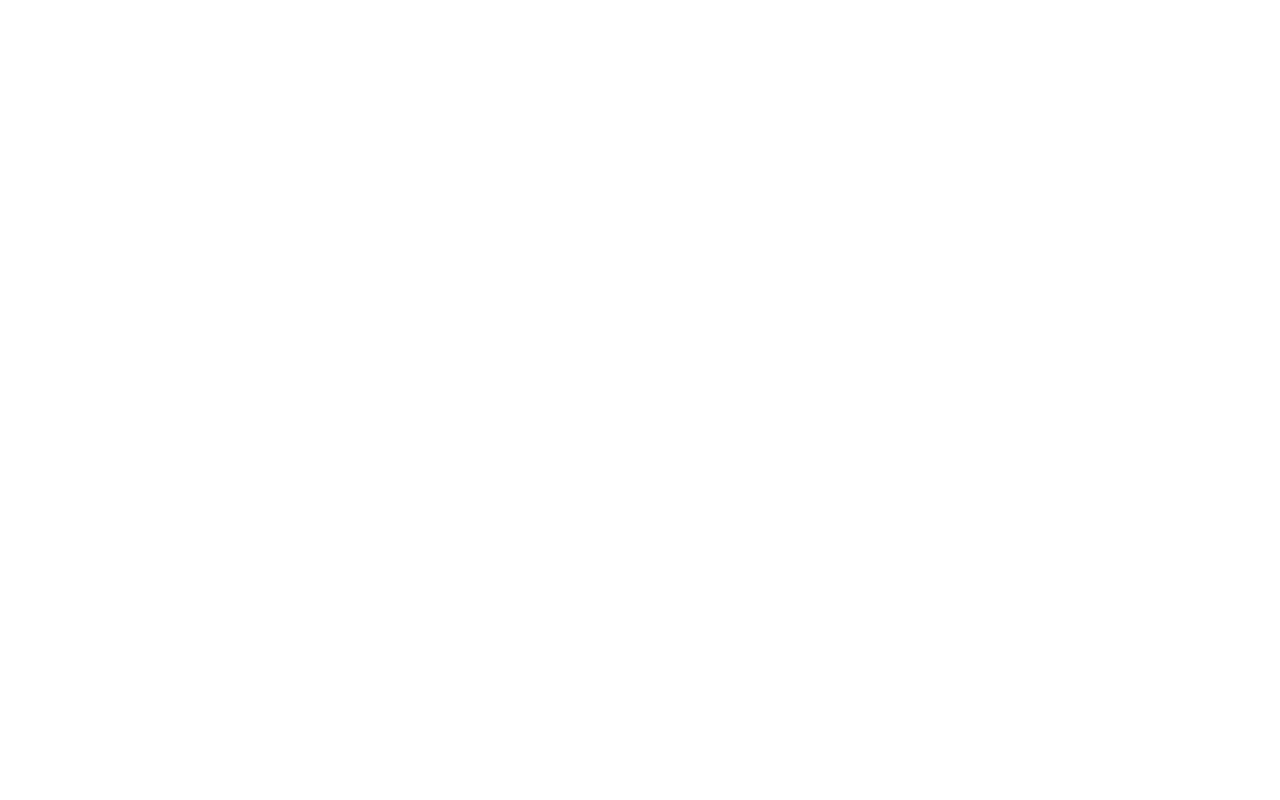
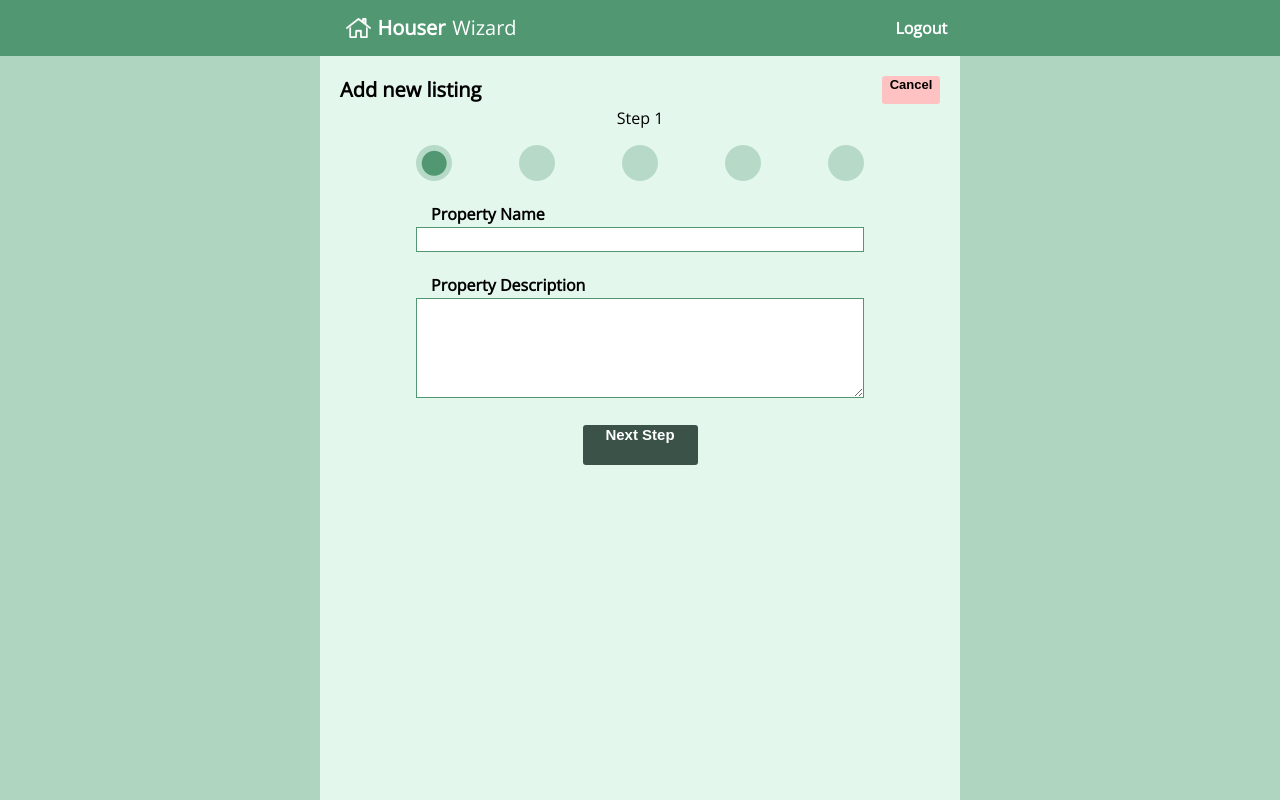
Before and after one commit to DriscollRichie/houser, a React app: page /#/wizard/v1 in a window 1280 px wide. Built offline with nearby package versions, Linux system fonts and the light colour scheme.

Commit message:
Finished styles of wizard step 1 view

```diff
--- a/src/Components/Auth/Auth.css
+++ b/src/Components/Auth/Auth.css
@@ -13,7 +13,7 @@ body {
 }
 
 #auth-login-mid {
-  background-color: #F6F0F0;
+  background-color: #e8f4ee;
   height: 100vh;
   width: 50%;
   display: flex;
@@ -38,7 +38,7 @@ body {
 }
 
 .auth-input {
-  background-color: #F6F0F0;
+  background-color: #e8f4ee;
   border-color: #AFD4C0;
   border-style: solid;
   border-width: 1px;
--- a/src/Components/Dashboard/Dashboard.css
+++ b/src/Components/Dashboard/Dashboard.css
@@ -105,7 +105,7 @@ hr {
 /* filter text */
 p:first-child {
   position: relative;
-  top: 8px;
+  top: 6px;
   font-weight: 500
 }
 
--- a/src/Components/Dashboard/Dashboard.js
+++ b/src/Components/Dashboard/Dashboard.js
@@ -3,6 +3,7 @@ import './Dashboard.css'
 import logo from '../../assets/house_logo.png'
 import axios from 'axios'
 import deleteIcon from '../../assets/delete_icon.png'
+import { Link } from 'react-router-dom'
 
 export default class Dashboard extends Component {
   state = {
@@ -28,33 +29,33 @@ export default class Dashboard extends Component {
   }
 
   handleChange(key, value) {
-    this.setState({[key]: value})
+    this.setState({ [key]: value })
   }
 
   filterProperties = async () => {
     try {
-      const {rentFilter} = this.state
+      const { rentFilter } = this.state
       let { data: properties } = await axios.get(`/api/properties?rentFilter=${rentFilter}`)
       this.setState({ properties })
-    }catch(err) {
+    } catch (err) {
       console.error('filterProperties function failed in Dashboard.js:', err)
     }
   }
 
   logoutUser = async () => {
-    try{
+    try {
       await axios.post('/api/auth/logout')
       this.props.history.push('/')
-    }catch(err) {
+    } catch (err) {
       console.error('logoutUser function failed in Dashboard.js:', err)
     }
   }
 
   deleteProperty = async (id) => {
     try {
-      const {data: properties} = await axios.delete(`/api/properties/${id}`)
-      this.setState({properties})
-    }catch(err) {
+      const { data: properties } = await axios.delete(`/api/properties/${id}`)
+      this.setState({ properties })
+    } catch (err) {
       console.error('deleteProperty function failed in Dashboard.js:', err)
     }
   }
@@ -63,7 +64,7 @@ export default class Dashboard extends Component {
     const properties = this.state.properties.map(e => {
       return (
         <div key={e.property_id} id='dashboard-house-details-container'>
-          <img src={e.property_image} width='150px' height='150px' alt=''/>
+          <img src={e.property_image} width='150px' height='150px' alt='' />
           <div id='dashboard-house-details-container-left'>
             <h2 id='property-name'>{e.property_name}</h2>
             <section id='property-desc-container'>
@@ -78,7 +79,7 @@ export default class Dashboard extends Component {
             <p className='house-details'>Address: {e.property_address}</p>
             <p className='house-details'>City: {e.property_city}</p>
           </div>
-          <img style={{ cursor: 'pointer' }} src={deleteIcon} alt='' width='10px' height='12px' id='delete-icon' onClick={() => this.deleteProperty(e.property_id)}/>
+          <img style={{ cursor: 'pointer' }} src={deleteIcon} alt='' width='10px' height='12px' id='delete-icon' onClick={() => this.deleteProperty(e.property_id)} />
         </div>
       )
     })
@@ -87,17 +88,19 @@ export default class Dashboard extends Component {
       <div id='dashboard-page'>
         <nav id='dashboard-nav'>
           <section id='dashboard-title'>
-            <img src={logo} width='25px' alt=''/>
+            <img src={logo} width='25px' alt='' />
             <h1 className='dashboard-nav-text'>Houser</h1>
             <p className='dashboard-nav-text'>Dashboard</p>
           </section>
           <p onClick={() => this.logoutUser()} style={{ cursor: 'pointer' }}>Logout</p>
         </nav>
         <section id='dashboard-mid'>
-          <button id='dashboard-add-propertyBtn' style={{ cursor: 'pointer' }}>Add new property</button>
+          <Link to='/wizard/v1'>
+            <button id='dashboard-add-propertyBtn' style={{ cursor: 'pointer' }}>Add new property</button>
+          </Link>
           <div id='dashboard-property-filter'>
             <p>List properties with "desired rent" greater then: $</p>
-            <input id='dashboard-filter-input' placeholder='0' onChange={e => this.handleChange('rentFilter', e.target.value)} value={this.state.rentFilter}/>
+            <input id='dashboard-filter-input' placeholder='0' onChange={e => this.handleChange('rentFilter', e.target.value)} value={this.state.rentFilter} />
             <button style={{ cursor: 'pointer' }} className='dashboard-filter-controls' onClick={() => this.filterProperties()}>Filter</button>
             <button style={{ cursor: 'pointer' }} className='dashboard-filter-controls' onClick={() => this.getAllProperties()}>Reset</button>
           </div>
--- /dev/null
+++ b/src/Components/WizardViews/V1/V1.css
@@ -0,0 +1,101 @@
+#wizard-page {
+  background-color: #AFD4C0;
+  width: 100vw;
+  height: 100vh;
+  display: flex;
+  flex-direction: column;
+  align-items: center;
+}
+
+#wizard-nav {
+  background-color: #519872;
+  height: 60px;
+  width: 100%;
+  display: flex;
+  justify-content: space-between;
+  color: white;
+  align-items: center;
+  padding-right: 26%;
+  padding-left: 27%;
+}
+
+#wizard-title {
+  width: 171px;
+  display: flex;
+  flex-direction: row;
+  align-items: center;
+  color: white;
+  justify-content: space-between;
+}
+
+.wizard-nav-text {
+  font-size: 20px;
+}
+
+#wizard-mid {
+  background-color: #E3F7ED;
+  height: 100%;
+  width: 50%;
+  display: flex;
+  align-items: center;
+  flex-direction: column;
+  padding-top: 20px;
+}
+
+#wizard-mid-1 {
+  display: flex;
+  flex-direction: row;
+  width: 100%;
+  justify-content: space-between;
+  padding: 0px 20px;
+  align-items: center;
+}
+
+#cancel-button {
+  background-color: #FEC2C2;
+  font-weight: 800;
+  border: none;
+  width: 58px;
+  height: 28px;
+  display: flex;
+  justify-content: center;
+  border-radius: 3px;
+  font-size: 13px;
+}
+
+#wizard-mid-2 {
+  width: 70%;
+  height: auto;
+  display: flex;
+  flex-direction: column;
+  align-items: center;
+}
+
+#wizard-steps {
+  width: 100%;
+  display: flex;
+  justify-content: space-between;
+}
+
+#wizard-forum {
+  width: 100%;
+}
+
+.wizard-forum-input {
+  width: 100%;
+  border: #519872 solid 1px;
+}
+
+#next-button {
+  background-color: #3b5249;
+  font-weight: 800;
+  border: none;
+  width: 115px;
+  height: 40px;
+  display: -ms-flexbox;
+  display: flex;
+  justify-content: center;
+  border-radius: 3px;
+  font-size: 15px;
+  color: white;
+}
--- /dev/null
+++ b/src/Components/WizardViews/V1/V1.js
@@ -0,0 +1,56 @@
+import React, { Component } from 'react'
+import logo from '../../../assets/house_logo.png'
+import axios from 'axios'
+import './V1.css'
+import step_active from '../../../assets/step_active.png'
+import step_inactive from '../../../assets/step_inactive.png'
+
+export default class V1 extends Component {
+
+  logoutUser = async () => {
+    try {
+      await axios.post('/api/auth/logout')
+      this.props.history.push('/')
+    } catch (err) {
+      console.error('logoutUser function failed in Dashboard.js:', err)
+    }
+  }
+
+  render() {
+    return (
+      <div id='wizard-page'>
+        <nav id='wizard-nav'>
+          <section id='wizard-title'>
+            <img src={logo} width='25px' alt='' />
+            <h1 className='wizard-nav-text'>Houser</h1>
+            <p className='wizard-nav-text'>Wizard</p>
+          </section>
+          <p onClick={() => this.logoutUser()} style={{ cursor: 'pointer' }}>Logout</p>
+        </nav>
+        <section id='wizard-mid'>
+          <div id='wizard-mid-1'>
+            <h2 style={{fontSize: '20px'}}>Add new listing</h2>
+            <button id='cancel-button'>Cancel</button>
+          </div>
+          <div id='wizard-mid-2'>
+            <p style={{marginBottom: '25px'}}>Step 1</p>
+            <div id='wizard-steps' style={{marginBottom: '25px'}}>
+              <img src={step_active} alt='' />
+              <img src={step_inactive} alt='' />
+              <img src={step_inactive} alt='' />
+              <img src={step_inactive} alt='' />
+              <img src={step_inactive} alt='' />
+            </div>
+            <div id='wizard-forum' style={{marginBottom: '25px'}}>
+              <h3 style={{marginBottom: '5px', marginLeft: '15px'}}>Property Name</h3>
+              <input className='wizard-forum-input' style={{marginBottom: '25px', height: '25px'}}/>
+              <h3 style={{marginBottom: '5px', marginLeft: '15px'}}>Property Description</h3>
+              <textarea className='wizard-forum-input' style={{height: '100px'}}/>
+            </div>
+            <button id='next-button'>Next Step</button>
+          </div>
+        </section>
+      </div>
+    )
+  }
+}
--- a/src/routes.js
+++ b/src/routes.js
@@ -2,10 +2,12 @@ import React from 'react'
 import {Switch, Route} from 'react-router-dom'
 import Auth from './Components/Auth/Auth'
 import Dashboard from './Components/Dashboard/Dashboard';
+import V1 from './Components/WizardViews/V1/V1'
 
 export default(
   <Switch>
     <Route exact path='/' component={Auth}/>
     <Route path ='/dashboard' component={Dashboard}/>
+    <Route path='/wizard/v1' component={V1}/>
   </Switch>
 )
```
Also changed, not shown: src/assets/step_active.png (added), src/assets/step_completed.png (added), src/assets/step_inactive.png (added).
